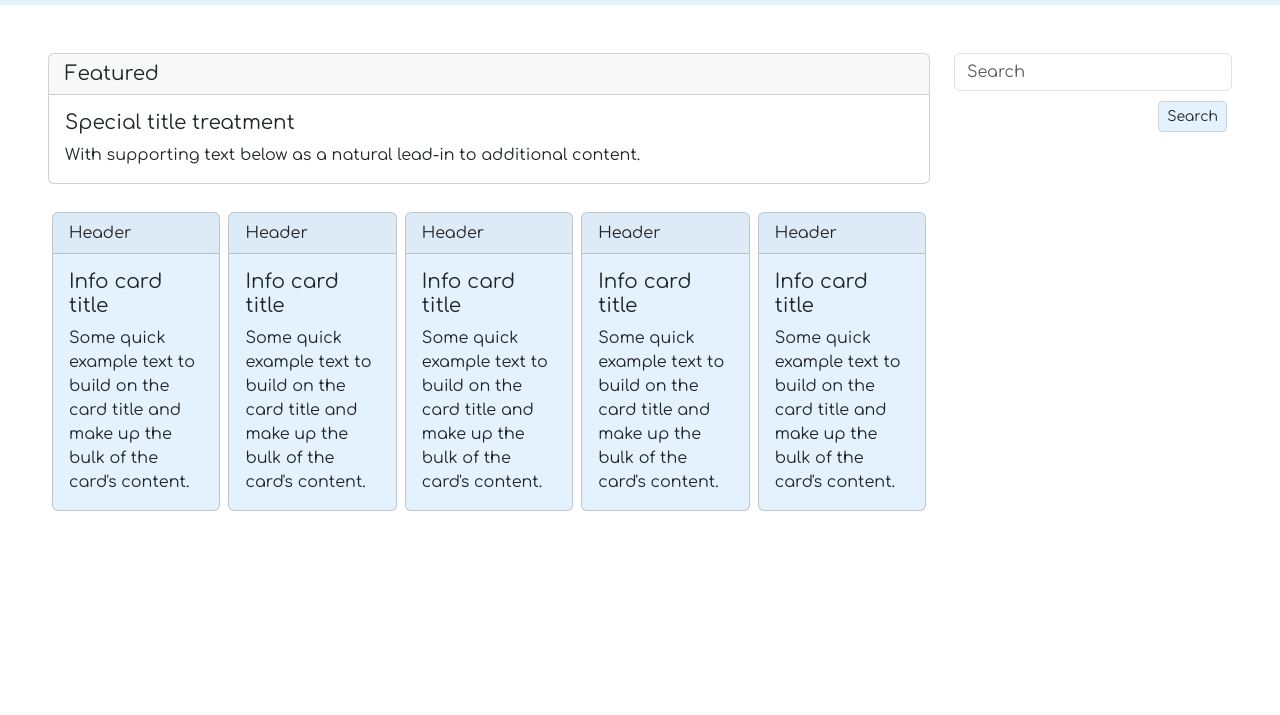
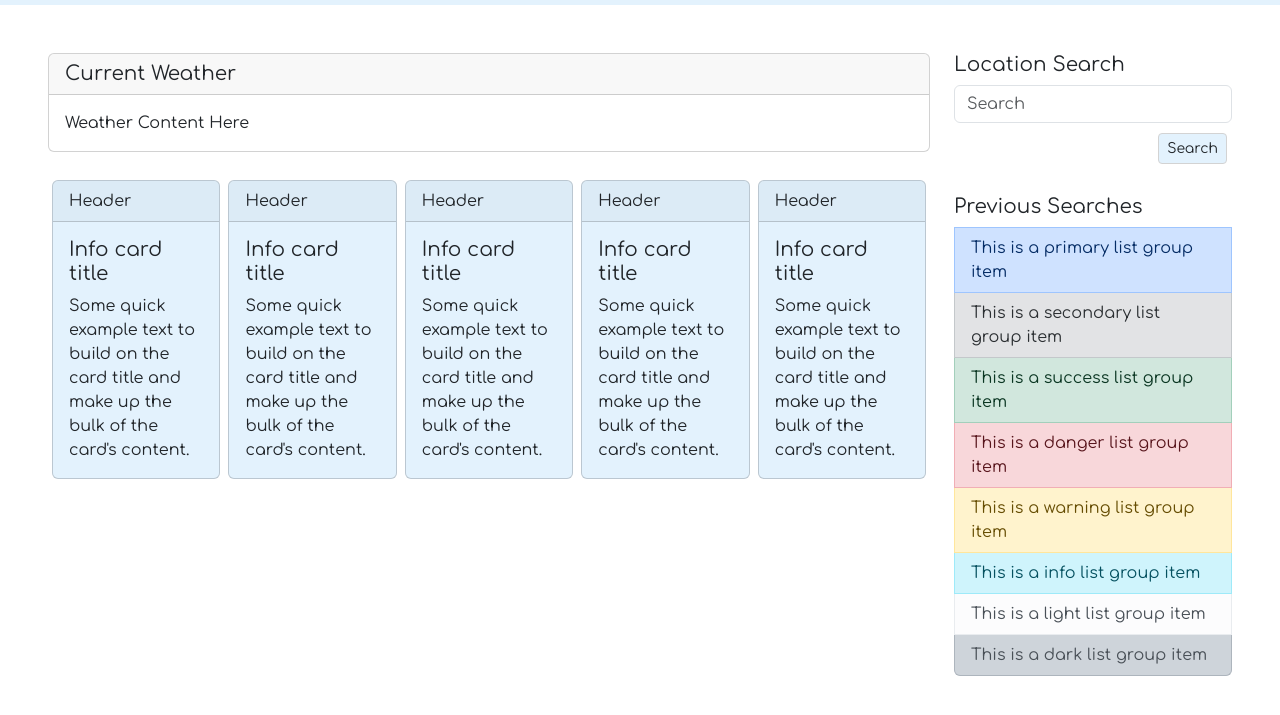
Before and after one commit to eviehoang/weather-dashboard, a plain HTML site: page index.html in a window 1280 px wide. Shown: the part 83-798 px from the top of the page. Drawn offline with nearby package versions, Linux system fonts and the light colour scheme.

Commit message:
Added search history. Edited some placeholder text.

```diff
--- a/index.html
+++ b/index.html
@@ -31,11 +31,9 @@
                 <div class="col-9">
                     <!-- current weather here -->
                     <div class="card mb-4">
-                        <h5 class="card-header">Featured</h5>
+                        <h5 class="card-header">Current Weather</h5>
                         <div class="card-body">
-                            <h5 class="card-title">Special title treatment</h5>
-                            <p class="card-text">With supporting text below as a natural lead-in to additional
-                                content.</p>
+                            <p class="card-text">Weather Content Here</p>
                         </div>
                     </div>
 
@@ -95,10 +93,25 @@
                     </article>
                 </div>
                 <div class="col-3">
-                    <form class="form">
+                    <!-- Search Box -->
+                    <h5>Location Search</h5>
+                    <form class="form pb-5">
                         <input class="form-control mr-sm-2" type="search" placeholder="Search" aria-label="Search">
                         <button class="btn btn-sm" type="submit" id="searchbutton">Search</button>
                     </form>
+
+                    <!-- Previous Search List -->
+                    <ul class="list-group pt-4">
+                        <h5>Previous Searches</h5>
+                        <li class="list-group-item list-group-item-primary">This is a primary list group item</li>
+                        <li class="list-group-item list-group-item-secondary">This is a secondary list group item</li>
+                        <li class="list-group-item list-group-item-success">This is a success list group item</li>
+                        <li class="list-group-item list-group-item-danger">This is a danger list group item</li>
+                        <li class="list-group-item list-group-item-warning">This is a warning list group item</li>
+                        <li class="list-group-item list-group-item-info">This is a info list group item</li>
+                        <li class="list-group-item list-group-item-light">This is a light list group item</li>
+                        <li class="list-group-item list-group-item-dark">This is a dark list group item</li>
+                      </ul>
                 </div>
             </div>
 
```
